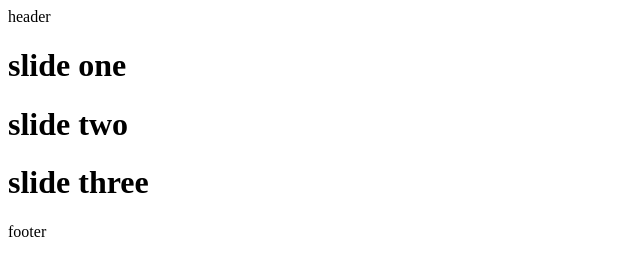
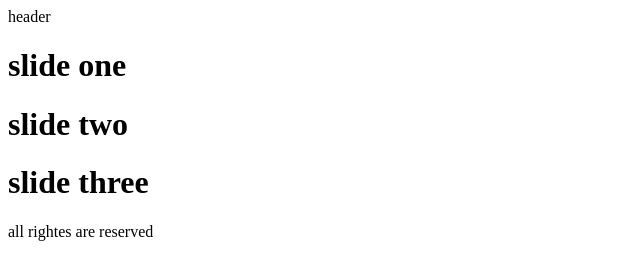
Before and after one commit to github20232/git, a plain HTML site: page index.html in a window 1280 px wide. Shown: the whole page, without its empty margins (0-640 px from the left). Drawn offline with Linux system fonts and the light colour scheme.

Commit message:
footer update

```diff
--- a/index.html
+++ b/index.html
@@ -16,7 +16,7 @@
         <h1>slide three</h1>
     </div>
     <footer>
-        footer
+        all rightes are reserved
     </footer>
 
 </body>
```
